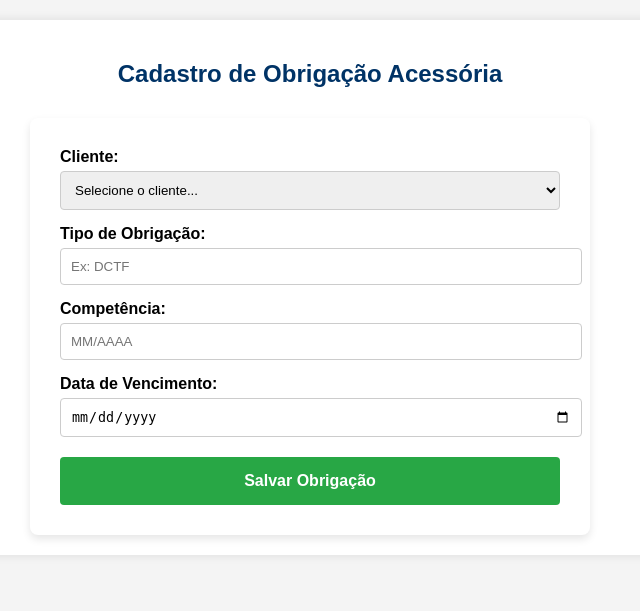
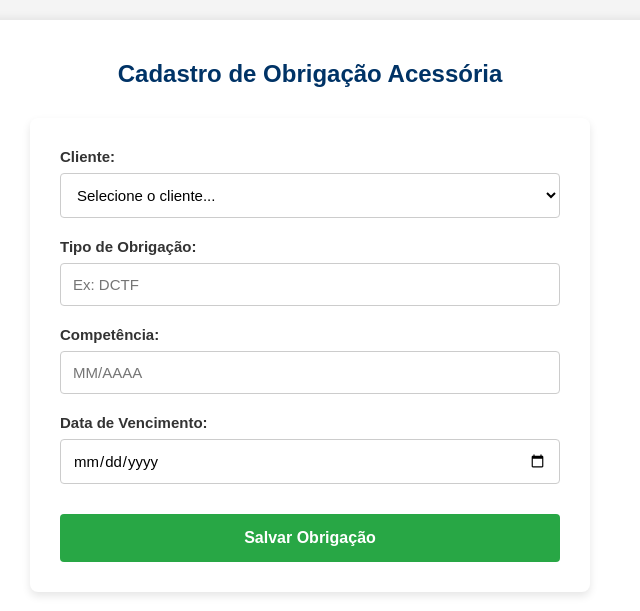
Before and after one commit to Jessica-Storgatto/eficon-mvp-contabil, a Flask app: page /obrigacoes/nova in a window 1280 px wide. Shown: the part 148-759 px from the top of the page, without its empty margins (330-970 px from the left). Run offline with Flask 3, Linux system fonts and the light colour scheme.

Commit message:
feat: padroniza layout dos formularios e adiciona interatividade reativa (check/uncheck) no painel

```diff
--- a/templates/cadastro_obrigacao.html
+++ b/templates/cadastro_obrigacao.html
@@ -1,13 +1,51 @@
 {% extends "base.html" %}
 {% block conteudo %}
+<style>
+    .form-group {
+        margin-bottom: 20px;
+        text-align: left;
+    }
+    .form-group label {
+        display: block;
+        margin-bottom: 8px;
+        font-weight: bold;
+        color: #333;
+        font-size: 15px;
+    }
+    /* Classe que padroniza TODOS os campos */
+    .form-control {
+        width: 100%;
+        padding: 12px;
+        border: 1px solid #ccc;
+        border-radius: 4px;
+        box-sizing: border-box; /* Isso impede que o padding estufe a largura */
+        font-family: inherit;
+        font-size: 15px;
+        background-color: #fff;
+    }
+    .btn-salvar {
+        width: 100%;
+        padding: 15px;
+        background-color: #28a745;
+        color: white;
+        border: none;
+        border-radius: 4px;
+        font-size: 16px;
+        font-weight: bold;
+        cursor: pointer;
+        margin-top: 10px;
+    }
+    .btn-salvar:hover { background-color: #218838; }
+</style>
+
 <h2 style="text-align: center; color: #003366; margin-bottom: 30px;">Cadastro de Obrigação Acessória</h2>
 
 <div style="background: white; padding: 30px; max-width: 500px; margin: 0 auto; border-radius: 8px; box-shadow: 0 4px 8px rgba(0,0,0,0.1);">
     <form action="/obrigacoes/nova" method="POST">
 
-        <div style="margin-bottom: 15px;">
-            <label style="display: block; margin-bottom: 5px; font-weight: bold;">Cliente:</label>
-            <select name="cliente_id" style="width: 100%; padding: 10px; border: 1px solid #ccc; border-radius: 4px;">
+        <div class="form-group">
+            <label>Cliente:</label>
+            <select name="cliente_id" class="form-control">
                 <option value="">Selecione o cliente...</option>
                 {% for c in clientes %}
                     <option value="{{ c.id }}">{{ c.nome }}</option>
@@ -15,24 +53,22 @@
             </select>
         </div>
 
-        <div style="margin-bottom: 15px;">
-            <label style="display: block; margin-bottom: 5px; font-weight: bold;">Tipo de Obrigação:</label>
-            <input type="text" name="tipo" placeholder="Ex: DCTF" style="width: 100%; padding: 10px; border: 1px solid #ccc; border-radius: 4px;">
+        <div class="form-group">
+            <label>Tipo de Obrigação:</label>
+            <input type="text" name="tipo" class="form-control" placeholder="Ex: DCTF">
         </div>
 
-        <div style="margin-bottom: 15px;">
-            <label style="display: block; margin-bottom: 5px; font-weight: bold;">Competência:</label>
-            <input type="text" name="competencia" placeholder="MM/AAAA" style="width: 100%; padding: 10px; border: 1px solid #ccc; border-radius: 4px;">
+        <div class="form-group">
+            <label>Competência:</label>
+            <input type="text" name="competencia" class="form-control" placeholder="MM/AAAA">
         </div>
 
-        <div style="margin-bottom: 20px;">
-            <label style="display: block; margin-bottom: 5px; font-weight: bold;">Data de Vencimento:</label>
-            <input type="date" name="vencimento" style="width: 100%; padding: 10px; border: 1px solid #ccc; border-radius: 4px;">
+        <div class="form-group">
+            <label>Data de Vencimento:</label>
+            <input type="date" name="vencimento" class="form-control">
         </div>
 
-        <button type="submit" style="width: 100%; padding: 15px; background-color: #28a745; color: white; border: none; border-radius: 4px; font-size: 16px; font-weight: bold; cursor: pointer;">
-            Salvar Obrigação
-        </button>
+        <button type="submit" class="btn-salvar">Salvar Obrigação</button>
     </form>
 </div>
 {% endblock %}
```
Also changed, not shown: templates/painel.html (+78 -14 lines), templates/upload_documento.html (+44 -12 lines).
